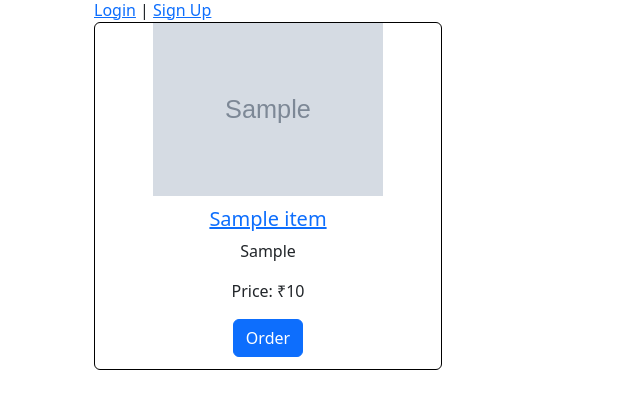
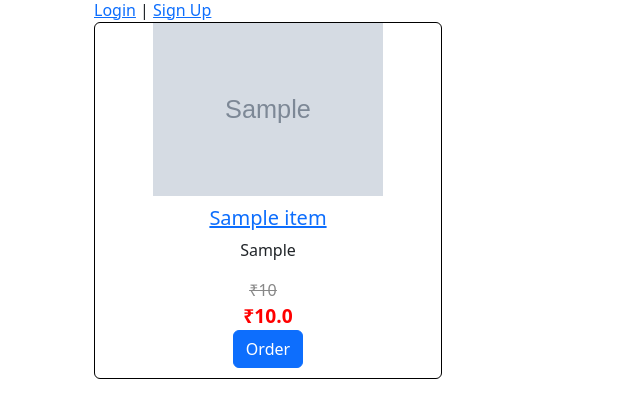
Before and after one commit to Shamit2105/woc7.0-django-ecommerce-Shamit, a Django app: page / in a window 1280 px wide. Shown: the part 180-598 px from the top of the page, without its empty margins (0-640 px from the left). Run offline with Django 5.2, Linux system fonts and the light colour scheme; tables that the repository leaves empty hold one stand-in row (values such as "Sample post"); grey boxes marked "Sample" are stand-in pictures.

Commit message:
price sync in admin and user, also styled pricing in home

```diff
--- a/orders/admin.py
+++ b/orders/admin.py
@@ -6,7 +6,7 @@ from .models import UserOrder, Cart
 class UserOrderAdmin(admin.ModelAdmin):
     add_form = UserOrderForm
     model = UserOrder
-    list_display = ['ordered_by', 'item_ordered', 'quantity', 'state', 'city', 'pincode', 'address', 'phone', 'date', 'couponcode']
+    list_display = ['ordered_by', 'item_ordered', 'quantity', 'price','state', 'city', 'pincode', 'address', 'phone', 'date', 'couponcode']
 admin.site.register(UserOrder, UserOrderAdmin)
 
 class CartOrderAdmin(admin.ModelAdmin):
--- a/orders/models.py
+++ b/orders/models.py
@@ -13,6 +13,7 @@ class UserOrder(models.Model):
     phone = models.CharField(max_length=10)
     date = models.DateTimeField(auto_now_add=True)
     couponcode = models.CharField(max_length=10, blank=True, null=True)
+    price = models.DecimalField(max_digits=8,decimal_places=2,null=True)
 
     def __str__(self):
         return f'{self.ordered_by} ordered {self.quantity} {self.item_ordered} on {self.date}'
--- a/products/models.py
+++ b/products/models.py
@@ -35,6 +35,7 @@ class Item(models.Model):
         return self.name
 
 
+
 @receiver(post_save, sender=Item)
 def update_subcategories(sender, instance, **kwargs):
     subcategory_instance = instance.subcategories
--- a/static/css/home.css
+++ b/static/css/home.css
@@ -31,3 +31,14 @@
     justify-content: center;
     align-items: center;
 }
+.card-body .original-price {
+    text-decoration: line-through;
+    color: #888;
+    margin-right: 10px;
+}
+
+.card-body .discounted-price {
+    color: red;
+    font-weight: bold;
+    font-size: 1.2em;
+}
--- a/templates/_base.html
+++ b/templates/_base.html
@@ -7,6 +7,7 @@
     <link href="https://cdn.jsdelivr.net/npm/bootstrap@5.3.3/dist/css/bootstrap.min.css" rel="stylesheet"
           integrity="sha384-QWTKZyjpPEjISv5WaRU9OFeRpok6YctnYmDr5pNlyT2bRjXh0JMhjY6hW+ALEwIH" crossorigin="anonymous">
     <link rel="stylesheet" href="{% static 'css/base.css' %}">
+
 </head>
 <body>
     <nav class="navbar navbar-expand-lg bg-gray-600">
--- a/templates/home.html
+++ b/templates/home.html
@@ -25,7 +25,8 @@ Home
                 <div class="card-body">
                     <h5 class="card-title"><a href="{% url 'product_detail' item.pk %}">{{ item.name }}</a></h5>
                     <p class="card-text">{{ item.brand }}</p>
-                    <p class="card-text">Price: ₹{{ item.price }}</p>
+                    <span class="original-price"><strike>₹{{ item.price }}</strike></span>
+                    <span class="discounted-price">₹{{ item.discounted_price }}</span>
                     <a href="{% url 'order' item.pk %}" class="btn btn-primary">Order</a>
                 </div>
             </div>
--- a/templates/product_detail.html
+++ b/templates/product_detail.html
@@ -11,7 +11,9 @@
     </div>
     <div class="col-md-6">
         <p>Brand: {{ item.brand }}</p>
-        <p>Price: ₹{{ item.price }}</p>
+        <span class="original-price"><strike>₹{{ item.price }}</strike></span>
+        <br>
+        <span class="discounted-price">₹{{ item.discounted_price }}</span>
 
         <p>Category: {{ item.category }}</p>
 
--- a/templates/userorder_form.html
+++ b/templates/userorder_form.html
@@ -8,6 +8,7 @@
     <form method="post">
       {% csrf_token %}
       {{ form.as_p }}
+      <p>Total Price: ₹{{ item.price }}</p>
       <button type="submit">Place Order</button>
   </form>
   </div>
```
Also changed, not shown: orders/forms.py (+10 -3 lines), orders/views.py (+7 -0 lines), orders/migrations/0002_userorder_price.py (added), orders/migrations/0003_alter_userorder_price.py (added).
